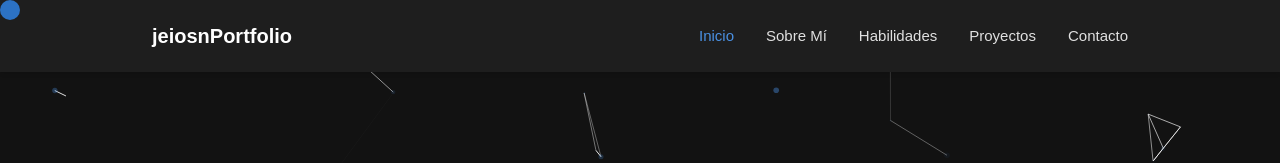
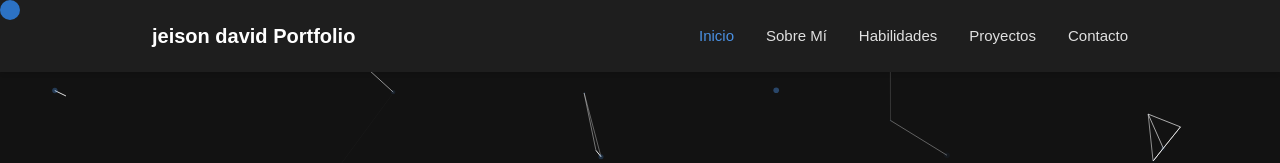
Before and after one commit to JEISON-DAVID/Portafolio-, a plain HTML site: page index.html in a window 1280 px wide. Shown: the top 163 px of the page. Drawn offline with nearby package versions, Linux system fonts and the light colour scheme.

Commit message:
update index.html

```diff
--- a/index.html
+++ b/index.html
@@ -1106,7 +1106,7 @@ img {
     <!-- Header mejorado -->
     <header class="header">
         <nav class="nav container">
-            <a href="#" class="logo">jeiosnPortfolio</a>
+            <a href="#" class="logo">jeison david Portfolio</a>
             <div class="nav-menu" id="nav-menu">
                 <ul class="nav-list">
                     <li><a href="#home" class="nav-link active">Inicio</a></li>
```
